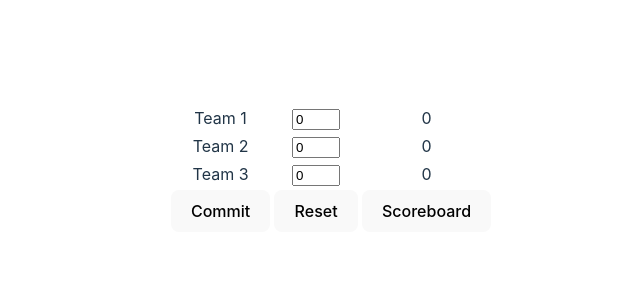
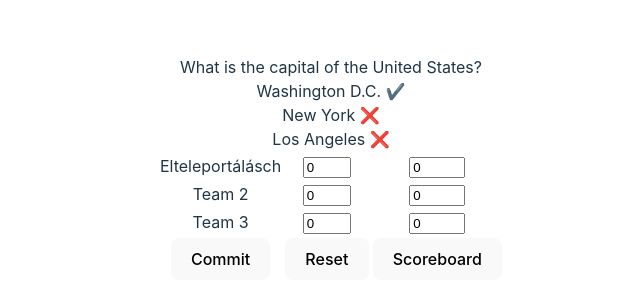
Before and after one commit to WingSMC/qpa-escape, a Vue app: page /#/dashboard in a window 1280 px wide. Shown: the part 231-534 px from the top of the page, without its empty margins (309-949 px from the left). Built offline with nearby package versions, Linux system fonts and the light colour scheme.

Commit message:
points moved out

```diff
--- a/src/data/store/scoreStore.ts
+++ b/src/data/store/scoreStore.ts
@@ -7,19 +7,27 @@ import createQuestions from "../questions"
 interface State {
 	teams: Team[],
 	questions: Question[],
+	points: number[]
 	round: number,
 }
 
 const useScoreStore = defineStore("scoreStore", {
 	state: () => ({
-		teams: JSON.parse(localStorage.getItem("teams")!!) ?? createTeams(),
+		teams: createTeams(),
 		questions: createQuestions(),
+		points: JSON.parse(localStorage.getItem("points")!!) ?? [0, 0, 0],
 		round: JSON.parse(localStorage.getItem("round")!!) ?? 0,
 	}) as State,
 	actions: {
 		ADD_POINTS(points: number[]) {
-			this.$state.teams.forEach((team, i) => { team.points += points[i] })
-			this.PERSIST_ITEM("teams")
+			for (let i = 0; i < 3; i++) {
+				this.$state.points[i] += points[i]
+			}
+			this.PERSIST_ITEM("points")
+		},
+		INCREMENT_ROUND() {
+			++this.$state.round
+			this.PERSIST_ITEM("round")
 		},
 		LOAD_ITEM(key: keyof State) {
 			if (key in this.$state) {
@@ -27,22 +35,29 @@ const useScoreStore = defineStore("scoreStore", {
 				if (item) {
 					this.$state[key] = JSON.parse(item)
 				}
+			} else if (key === null) {
+				this.$reset()
 			}
+		},
+		PERSIST_ITEM(key: keyof State) {
+			localStorage.setItem(key, JSON.stringify(this.$state[key]))
 		},
 		RESET() {
 			localStorage.clear()
 			this.$reset()
 		},
-		PERSIST_ITEM(key: keyof State) {
-			localStorage.setItem(key, JSON.stringify(this.$state[key]))
-		},
+	},
+	getters: {
+		currentQuestion: (state) => state.questions[state.round]
 	},
 })
 
+
 addEventListener("storage", (e: StorageEvent) => {
 	const store = useScoreStore()
-	const { key } = e
-	store.LOAD_ITEM(key as keyof State)
+	console.log(e)
+
+	store.LOAD_ITEM(e.key as keyof State)
 })
 
 export default useScoreStore
--- a/src/data/teams.ts
+++ b/src/data/teams.ts
@@ -2,18 +2,15 @@ import type { Team } from "../types"
 
 export default () => [
 	{
-		name: "Team 1",
+		name: "Elteleportálásch",
 		logo: "https://via.placeholder.com/150",
-		points: 0
 	},
 	{
 		name: "Team 2",
 		logo: "https://via.placeholder.com/150",
-		points: 0
 	},
 	{
 		name: "Team 3",
 		logo: "https://via.placeholder.com/150",
-		points: 0
 	}
 ] as Team[]
--- a/src/types/index.d.ts
+++ b/src/types/index.d.ts
@@ -11,5 +11,4 @@ export type Question = {
 export type Team = {
 	name: string,
 	logo: string,
-	points: number
 }
--- a/src/views/Dashboard.vue
+++ b/src/views/Dashboard.vue
@@ -1,7 +1,6 @@
 <script setup lang="ts">
-import { ref } from "vue"
+import { computed, ref } from "vue"
 import useScoreStore from "../data/store/scoreStore"
-import router from "../router"
 
 const store = useScoreStore()
 const inputs = ref(null as unknown as HTMLInputElement[])
@@ -17,13 +16,25 @@ const commitTeams = () => {
 }
 
 const openScoreboard = () => {
-	window.open("/#/scoreboard")
+	window.open("/#/scoreboard", "_blank", "popup=yes")
 }
 
-// TODO edit final points
+const currentQuestion = computed(() => store.currentQuestion)
 </script>
 
 <template>
+	<div class="task">
+		<div class="question">{{ currentQuestion.question }}</div>
+		<div class="answers">
+			<div
+				class="answer"
+				v-for="answer in currentQuestion.answers"
+				:key="answer.answer"
+			>
+				{{ answer.answer }} {{ answer.correct ? "✔️" : "❌" }}
+			</div>
+		</div>
+	</div>
 	<form @submit.prevent="commitTeams">
 		<table class="teams" ref="table">
 			<tr class="team" v-for="(team, i) in store.$state.teams" :key="team.name">
@@ -35,13 +46,25 @@ const openScoreboard = () => {
 						min="0"
 						max="3"
 						step="1"
+						tabindex="1"
 						v-model.number="teams[i]"
 						@focus="clearField(i)"
 						@blur="fillField(i)"
 						ref="inputs"
 					/>
 				</td>
-				<td>{{ team.points }}</td>
+				<td>
+					<input
+						type="number"
+						min="0"
+						max="20"
+						step="1"
+						tabindex="2"
+						:aria-label="`Points of team ${team.name}`"
+						v-model="store.$state.points[i]"
+						@change="store.PERSIST_ITEM('points')"
+					/>
+				</td>
 			</tr>
 			<tr>
 				<td>
--- a/src/views/Scoreboard.vue
+++ b/src/views/Scoreboard.vue
@@ -8,7 +8,7 @@ const store = useScoreStore()
 	<table class="teams" ref="table">
 		<tr class="team" v-for="(team, i) in store.$state.teams" :key="team.name">
 			<td>{{ team.name }}</td>
-			<td>{{ team.points }}</td>
+			<td>{{ store.$state.points[i] }}</td>
 		</tr>
 	</table>
 </template>
```
